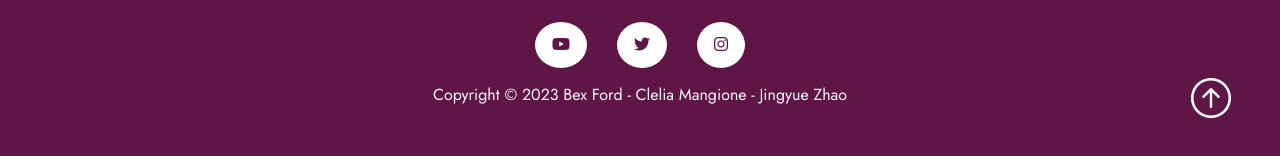
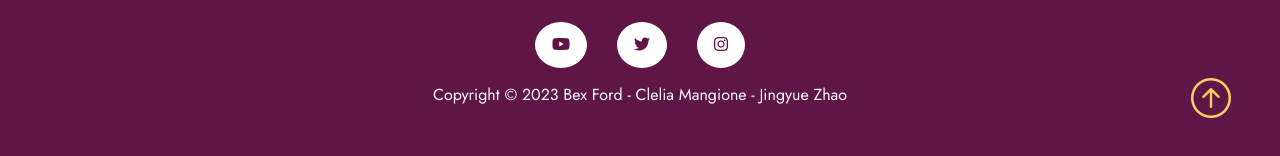
Before and after one commit to Clelia-M/WellFit, a React (Create React App) app: page / in a window 1280 px wide. In both pictures the pointer is over the icon 1210 px from the left and 944 px from the top of the page. Shown: the part 846-1002 px from the top of the page. Built offline with nearby package versions, Linux system fonts and the light colour scheme.

Commit message:
footer css arrow update

```diff
--- a/src/index.css
+++ b/src/index.css
@@ -1,18 +1,3 @@
-/* Standard cde to remove as soon as we have ours in place */
-/* body {
-  margin: 0;
-  font-family: -apple-system, BlinkMacSystemFont, 'Segoe UI', 'Roboto', 'Oxygen',
-    'Ubuntu', 'Cantarell', 'Fira Sans', 'Droid Sans', 'Helvetica Neue',
-    sans-serif;
-  -webkit-font-smoothing: antialiased;
-  -moz-osx-font-smoothing: grayscale;
-}
-
-code {
-  font-family: source-code-pro, Menlo, Monaco, Consolas, 'Courier New',
-    monospace;
-} */
-
 /* variables */
 :root {
   --primaryclr: #5F1646;
@@ -96,6 +81,10 @@
   color: var(--textlightclr);
 }
 
+.bi-arrow-up-circle:hover {
+  color: var(--secondarylightclr);
+}
+
 .card-bg-primary {
   background-color: var(--primaryclr);
   border: 1px solid var(--primaryclr);
```
